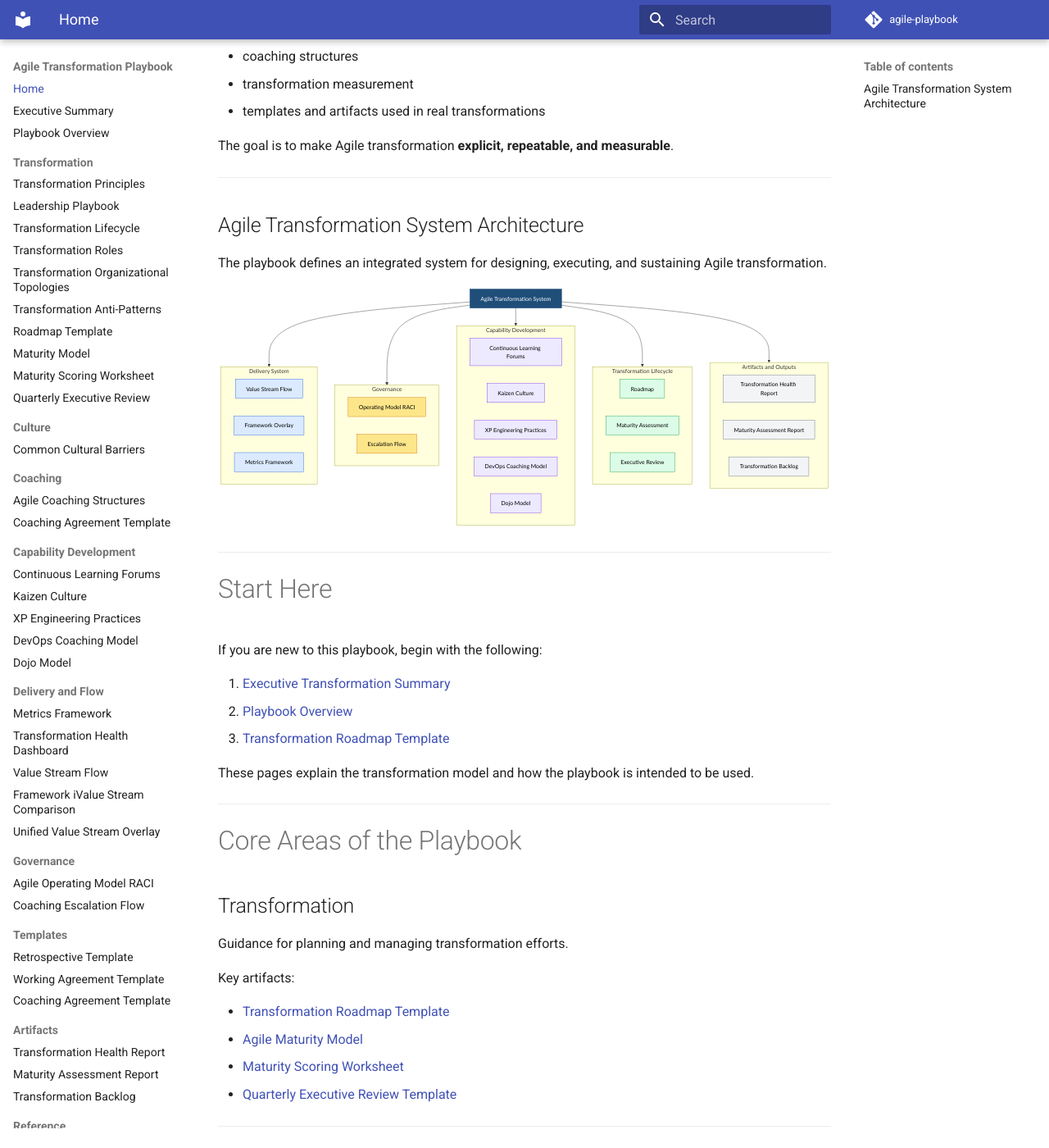
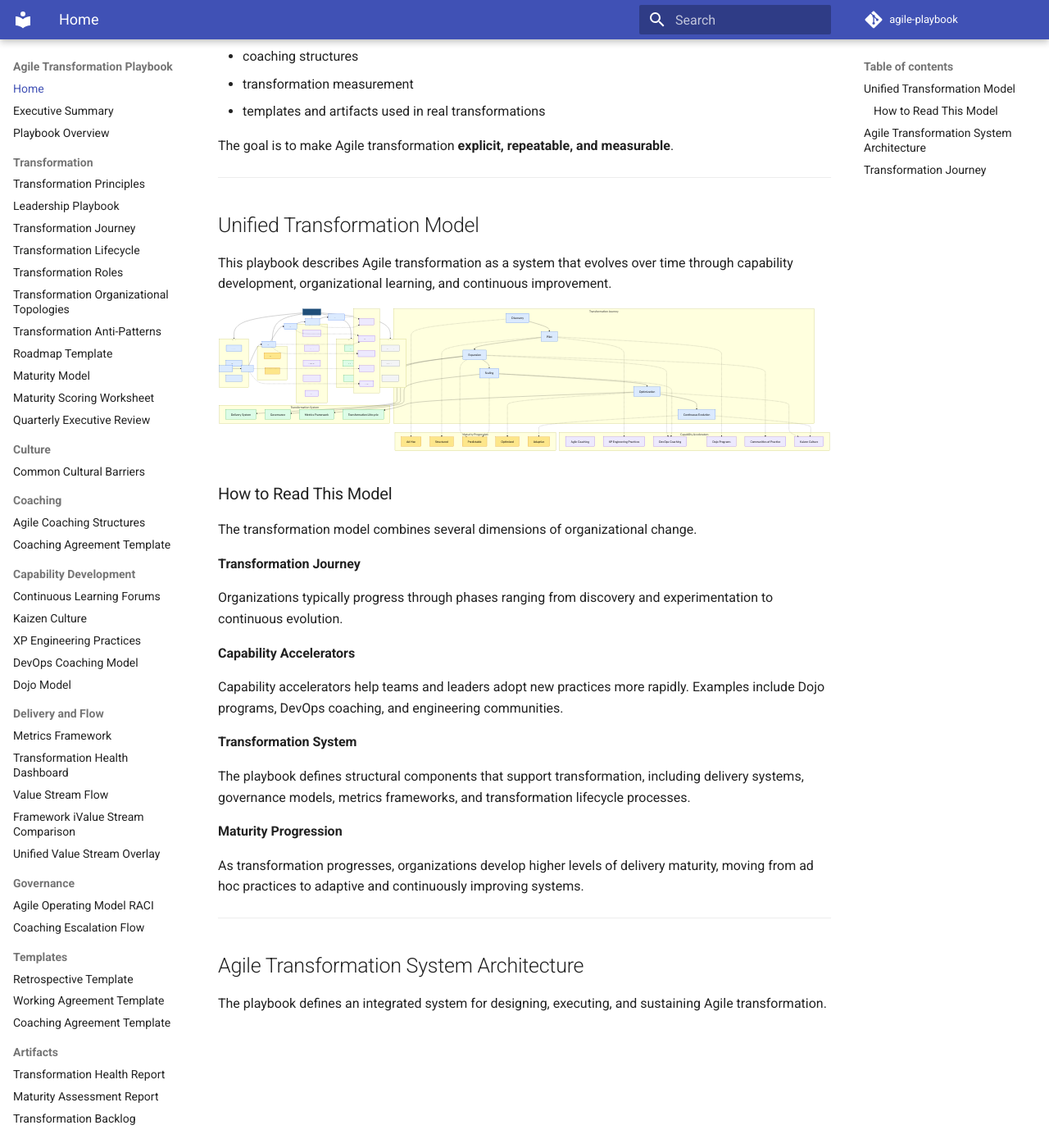
Before and after one commit to awsvkvims/agile-playbook, an MkDocs documentation site: the page built from docs/index.md, in a window 1280 px wide and 1400 px high, scrolled down 333 px. Shown: the whole window at 82% size. Built offline with MkDocs 1.6.1 and Material for MkDocs 9.7.7, drawn with Linux system fonts in a browser that asks for light colours; comment, search, counter and statistics services are not loaded; some of the changed text lies outside the part shown.

Commit message:
add home page diagrams to tie it all together.

```diff
--- a/docs/index.md
+++ b/docs/index.md
@@ -12,6 +12,101 @@ It provides:
 - templates and artifacts used in real transformations
 
 The goal is to make Agile transformation **explicit, repeatable, and measurable**.
+
+---
+
+## Unified Transformation Model
+
+This playbook describes Agile transformation as a system that evolves over time through capability development, organizational learning, and continuous improvement.
+
+<div class="mermaid">
+flowchart TB
+
+subgraph Transformation Journey
+A[Discovery]
+B[Pilot]
+C[Expansion]
+D[Scaling]
+E[Optimization]
+F[Continuous Evolution]
+end
+
+A --> B --> C --> D --> E --> F
+
+subgraph Capability Accelerators
+X1[Agile Coaching]
+X2[XP Engineering Practices]
+X3[DevOps Coaching]
+X4[Dojo Programs]
+X5[Communities of Practice]
+X6[Kaizen Culture]
+end
+
+B -.-> X4
+B -.-> X2
+C -.-> X5
+C -.-> X3
+D -.-> X3
+E -.-> X6
+F -.-> X6
+
+subgraph Transformation System
+S1[Delivery System]
+S2[Governance]
+S3[Metrics Framework]
+S4[Transformation Lifecycle]
+end
+
+C --> S1
+C --> S2
+D --> S3
+E --> S4
+
+subgraph Maturity Progression
+M1[Ad Hoc]
+M2[Structured]
+M3[Predictable]
+M4[Optimized]
+M5[Adaptive]
+end
+
+A -.-> M1
+B -.-> M2
+C -.-> M3
+D -.-> M3
+E -.-> M4
+F -.-> M5
+
+classDef phase fill:#dbeafe,stroke:#2563eb,color:#000;
+classDef accel fill:#ede9fe,stroke:#7c3aed,color:#000;
+classDef system fill:#dcfce7,stroke:#16a34a,color:#000;
+classDef maturity fill:#fde68a,stroke:#d97706,color:#000;
+
+class A,B,C,D,E,F phase
+class X1,X2,X3,X4,X5,X6 accel
+class S1,S2,S3,S4 system
+class M1,M2,M3,M4,M5 maturity
+</div>
+
+### How to Read This Model
+
+The transformation model combines several dimensions of organizational change.
+
+**Transformation Journey**
+
+Organizations typically progress through phases ranging from discovery and experimentation to continuous evolution.
+
+**Capability Accelerators**
+
+Capability accelerators help teams and leaders adopt new practices more rapidly. Examples include Dojo programs, DevOps coaching, and engineering communities.
+
+**Transformation System**
+
+The playbook defines structural components that support transformation, including delivery systems, governance models, metrics frameworks, and transformation lifecycle processes.
+
+**Maturity Progression**
+
+As transformation progresses, organizations develop higher levels of delivery maturity, moving from ad hoc practices to adaptive and continuously improving systems.
 
 ---
 
@@ -76,6 +171,55 @@ class C1,C2 governance
 class D1,D2,D3,D4,D5 capability
 class E1,E2,E3 lifecycle
 class F1,F2,F3 artifacts
+</div>
+
+---
+
+## Transformation Journey
+
+Agile transformation typically progresses through several stages as organizations build delivery capability and cultural alignment.
+
+<div class="mermaid">
+flowchart LR
+
+A[Discovery]
+B[Pilot]
+C[Expansion]
+D[Scaling]
+E[Optimization]
+F[Continuous Evolution]
+
+
+A --> B
+B --> C
+C --> D
+D --> E
+E --> F
+
+subgraph Capability Accelerators
+X1[Dojo Programs]
+X2[XP Practices]
+X3[DevOps Enablement]
+X4[Communities of Practice]
+X5[Kaizen Culture]
+
+
+end
+
+
+B -.-> X1
+B -.-> X2
+C -.-> X3
+C -.-> X4
+D -.-> X3
+E -.-> X5
+F -.-> X5
+
+classDef phase fill:#dbeafe,stroke:#2563eb,color:#000;
+classDef accel fill:#ede9fe,stroke:#7c3aed,color:#000;
+
+class A,B,C,D,E,F phase
+class X1,X2,X3,X4,X5 accel
 </div>
 
 ---
--- a/mkdocs.yml
+++ b/mkdocs.yml
@@ -21,6 +21,7 @@ nav:
   - Transformation:
       - Transformation Principles: transformation/TRANSFORMATION_PRINCIPLES.md
       - Leadership Playbook: transformation/LEADERSHIP_PLAYBOOK.md
+      - Transformation Journey: transformation/TRANSFORMATION_JOURNEY.md
       - Transformation Lifecycle: transformation/TRANSFORMATION_LIFECYCLE.md
       - Transformation Roles: transformation/TRANSFORMATION_ROLES.md
       - Transformation Organizational Topologies: transformation/TRANSFORMATION_ORGANIZATIONAL_TOPOLOGIES.md
```
Also changed, not shown: docs/transformation/TRANSFORMATION_JOURNEY.md (added, +239 -0 lines).
